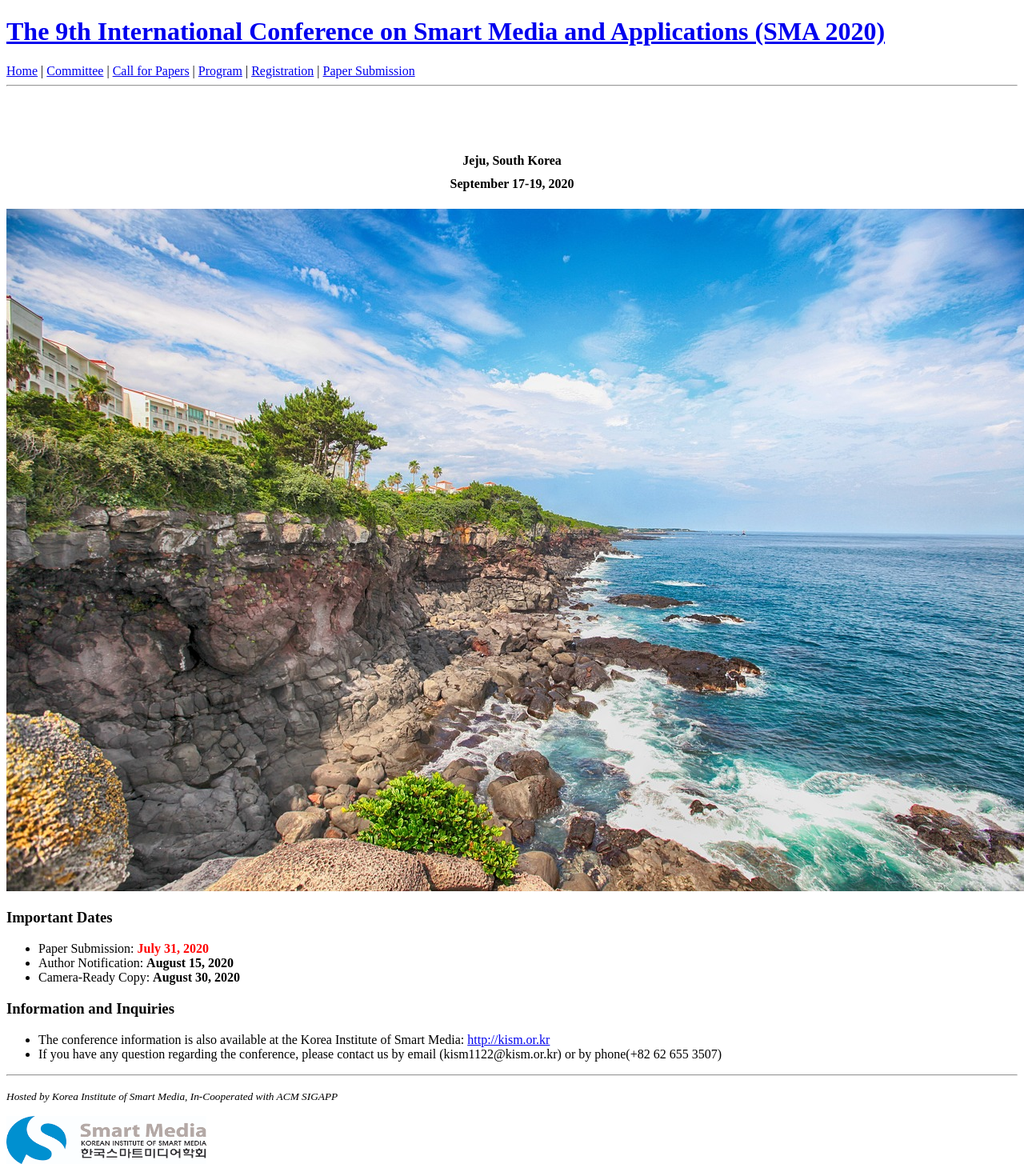
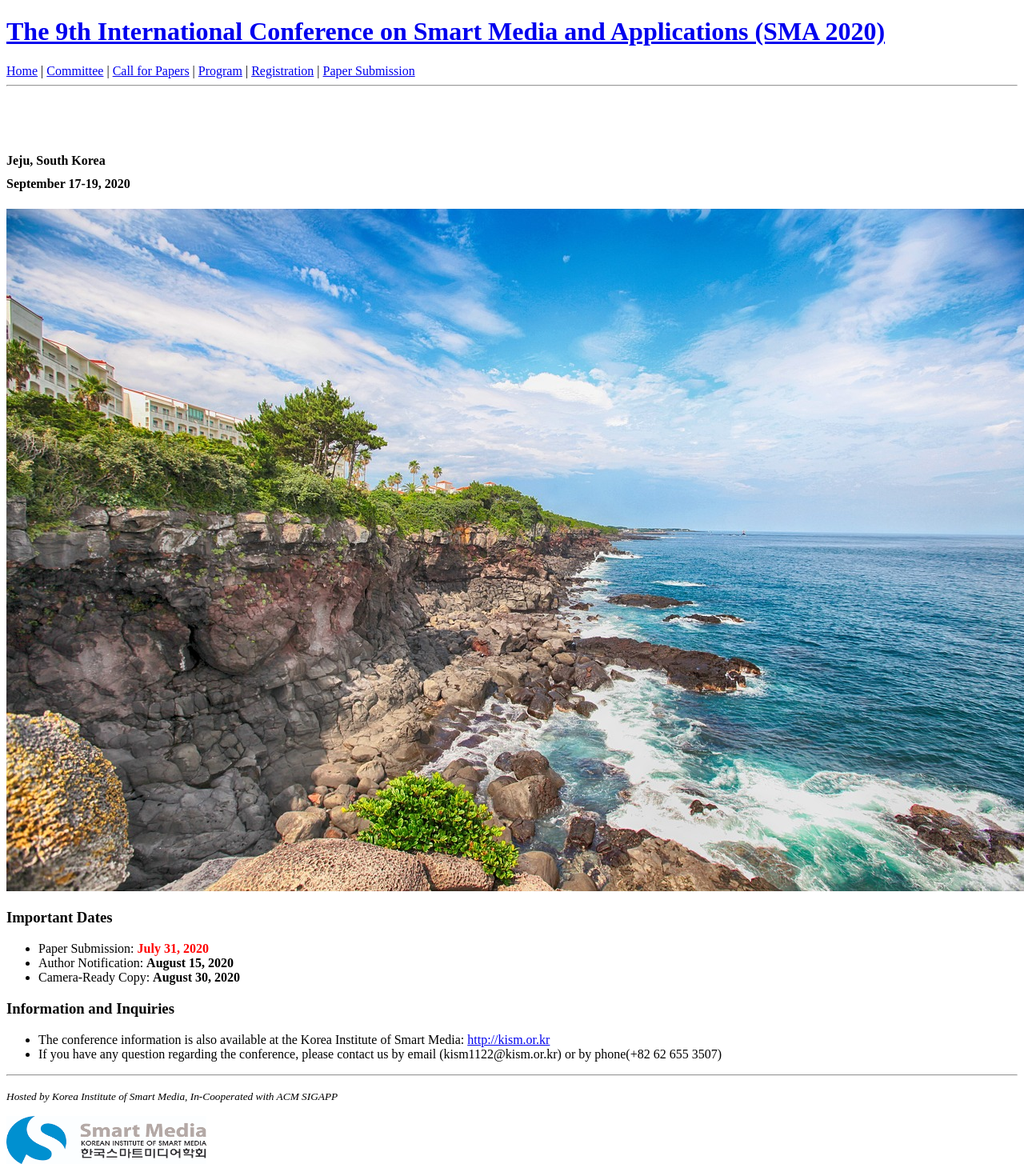
Before and after one commit to icea-conf/sma-2020.github.io, a Jekyll site: the page built from index.html, in a window 1280 px wide. Shown: the whole page at 80% size. Built offline with Jekyll 4.4.1, drawn with Linux system fonts in a browser that asks for light colours; the list of posts is cut into pages by our own code.

Commit message:
Update syntax.css

```diff
--- a/assets/css/syntax.css
+++ b/assets/css/syntax.css
@@ -58,4 +58,4 @@
 .codehilite .vg { color: #008080 } /* Name.Variable.Global */
 .codehilite .vi { color: #008080 } /* Name.Variable.Instance */
 .codehilite .il { color: #009999 } /* Literal.Number.Integer.Long */
-.header-conf-info { padding-top: 5%; text-align: center; line-height: 180%; font-weight: 700; }
+.header-conf-info { padding-top: 5%; line-height: 180%; font-weight: 700; }
```
